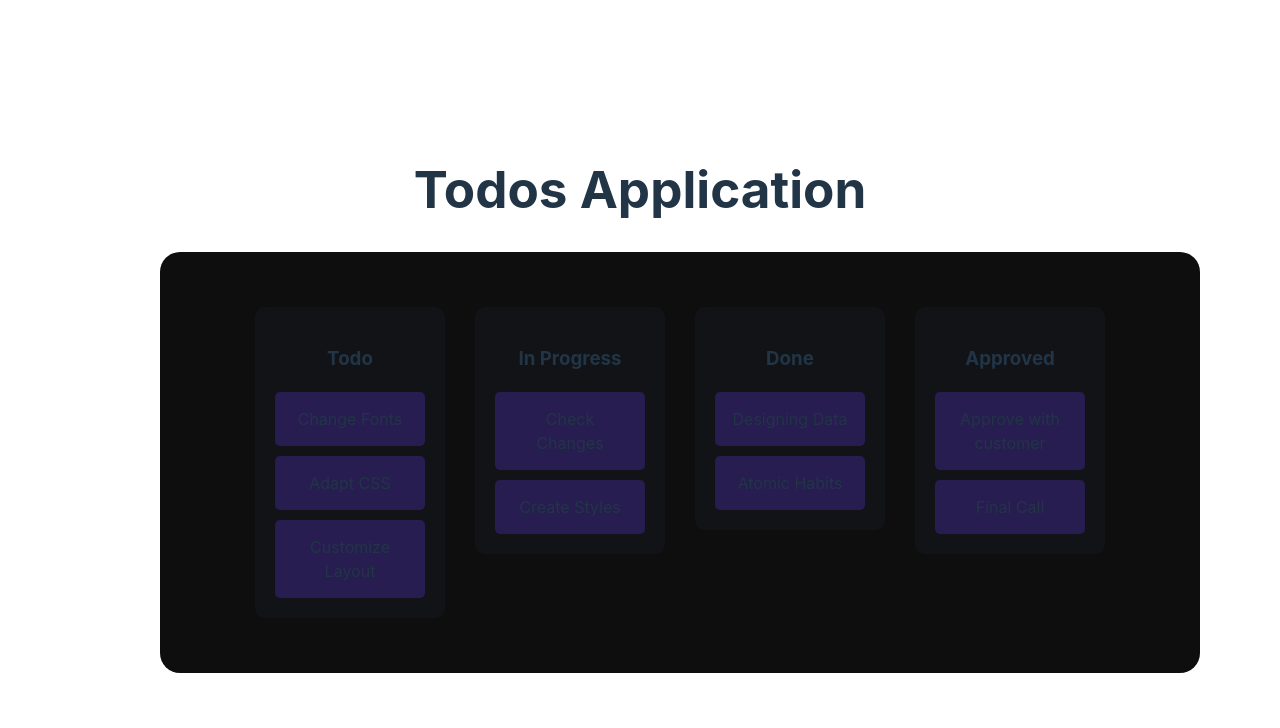
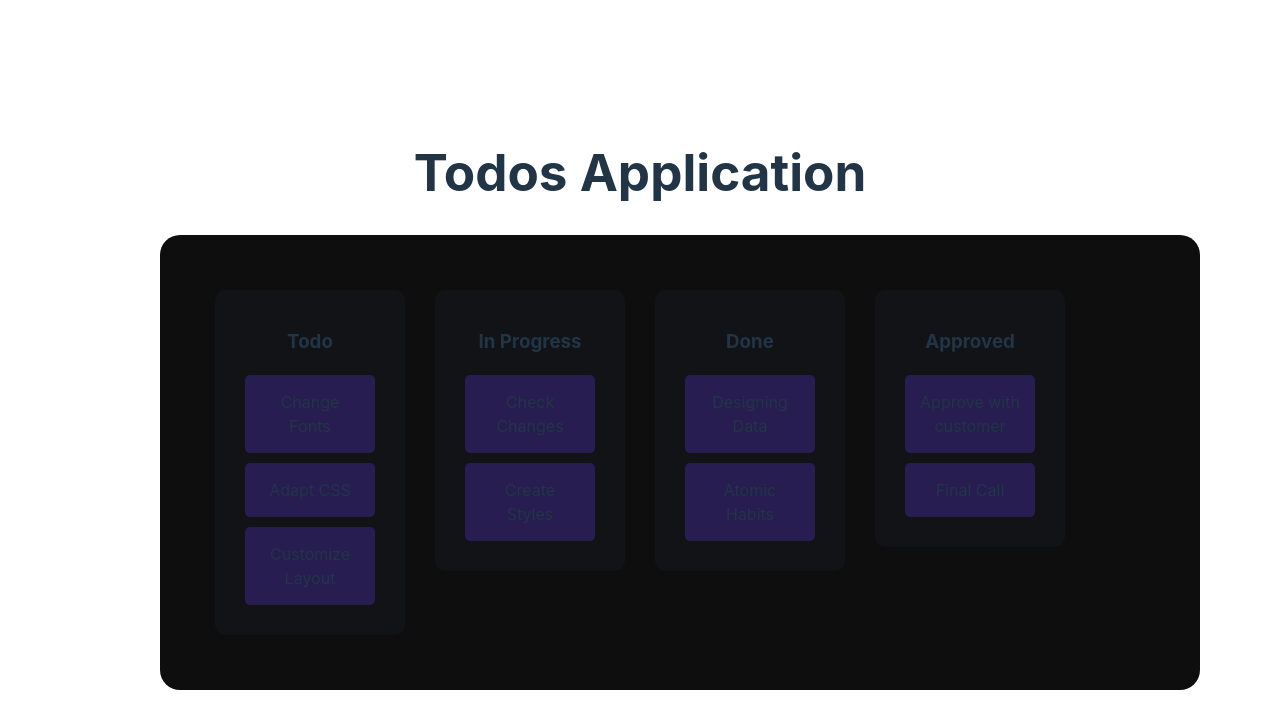
Before and after one commit to alexanderley/simple-task-manager-dnd, a React (Vite) app: page / in a window 1280 px wide. Shown: the top 728 px of the page. Built offline with nearby package versions, Linux system fonts and the light colour scheme.

Commit message:
changed naming sytem from tasks to drafts

```diff
--- a/src/App.css
+++ b/src/App.css
@@ -5,7 +5,7 @@
   text-align: center;
 }
 
-.stepContainer {
+.draftContainer {
   display: flex;
   background-color: rgb(14, 14, 14);
   gap: 15px;
@@ -16,7 +16,7 @@
   justify-content: center;
 }
 
-.step {
+.board {
   background-color: rgb(18, 19, 23);
   padding: 20px;
   border-radius: 10px;
@@ -24,26 +24,22 @@
   margin: 15px;
 }
 
-.taskContainer {
+.draftContainer {
   display: flex;
   flex-direction: column;
   gap: 10px;
 }
 
-.task {
+.draft {
   background-color: rgb(40, 29, 81);
   border-radius: 5px;
   padding: 15px 15px;
+  margin: 10px;
 }
 
 .flexRow {
-  /* display: inline-flex; */
-  /* flex-direction: row;
-  flex-wrap: wrap;
-  gap: 15px; */
   display: flex;
   -webkit-box-align: start;
   align-items: start;
   flex-wrap: wrap;
-  /* gap: 30px; */
 }
--- a/src/App.jsx
+++ b/src/App.jsx
@@ -6,7 +6,7 @@ import { DragDropContext, Droppable, Draggable } from "react-beautiful-dnd";
 const DATA = [
   {
     id: "0e2f0db1-5457-46b0-949e-8032d2f9997a",
-    step: "Todo",
+    draft: "Todo",
     items: [
       { id: "26fd50b3-3841-496e-8b32-73636f6f4197", name: "Change Fonts" },
       { id: "b0ee9d50-d0a6-46f8-96e3-7f3f0f9a2525", name: "Adapt CSS" },
@@ -18,7 +18,7 @@ const DATA = [
   },
   {
     id: "487f68b4-1746-438c-920e-d67b7df46247",
-    step: "In Progress",
+    draft: "In Progress",
     items: [
       { id: "deadbeef-abcd-1234-5678-badcoffeebadc0", name: "Check Changes" },
       {
@@ -29,7 +29,7 @@ const DATA = [
   },
   {
     id: "abcdef12-34ab-cdef-5678-901234567890",
-    step: "Done",
+    draft: "Done",
     items: [
       {
         id: "95ee6a5d-f927-4579-8c15-2b4eb86210ae",
@@ -40,7 +40,7 @@ const DATA = [
   },
   {
     id: "98765432-abcdef-1234-abcd-567812345abc",
-    step: "Approved",
+    draft: "Approved",
     items: [
       {
         id: "960cbbcf-89a0-4d79-aa8e-56abbc15eacc",
@@ -52,7 +52,7 @@ const DATA = [
 ];
 
 function App() {
-  const [tasks, setTasks] = useState(DATA);
+  const [draft, setDraft] = useState(DATA);
 
   const handleDragDrop = (results) => {
     console.log("Results: ", results);
@@ -67,24 +67,24 @@ function App() {
     )
       return;
 
-    // Reordering functionaly of each of the task columnns
+    // Reordering functionaly of each of the draft columnns
     if (type === "column") {
-      const reorderedTasks = [...tasks];
+      const reordereddraft = [...draft];
       const sourceIndex = source.index;
       const destinationIndex = destination.index;
 
-      const [removedTask] = reorderedTasks.splice(sourceIndex, 1);
+      const [removedDraft] = reordereddraft.splice(sourceIndex, 1);
 
-      reorderedTasks.splice(destinationIndex, 0, removedTask);
+      reordereddraft.splice(destinationIndex, 0, removedDraft);
 
-      return setTasks(reorderedTasks);
+      return setDraft(reordereddraft);
     }
   };
 
   return (
     <>
       <h1>Todos Application</h1>
-      <div className="stepContainer">
+      <div className="draftContainer">
         <DragDropContext onDragEnd={handleDragDrop}>
           <Droppable droppableId="ROOT" type="column" direction="horizontal">
             {(provided) => (
@@ -93,10 +93,10 @@ function App() {
                 ref={provided.innerRef}
                 className="flexRow"
               >
-                {tasks.map((taskGroup, index) => (
+                {draft.map((draftGroup, index) => (
                   <Draggable
-                    draggableId={taskGroup.id}
-                    key={taskGroup.id}
+                    draggableId={draftGroup.id}
+                    key={draftGroup.id}
                     index={index}
                   >
                     {(provided) => (
@@ -105,12 +105,12 @@ function App() {
                         {...provided.draggableProps}
                         ref={provided.innerRef}
                       >
-                        <div className="step" key={taskGroup.id}>
-                          <h3>{taskGroup.step}</h3>
+                        <div className="board" key={draftGroup.id}>
+                          <h3>{draftGroup.draft}</h3>
                           <div className="taskContainer">
-                            {taskGroup.items.map((task) => (
-                              <div className="task" key={task.id}>
-                                {task.name}
+                            {draftGroup.items.map((draft) => (
+                              <div className="draft" key={draft.id}>
+                                {draft.name}
                               </div>
                             ))}
                           </div>
@@ -123,18 +123,6 @@ function App() {
               </div>
             )}
           </Droppable>
-          {/* {tasks.map((taskGroup) => (
-            <div className="step" key={taskGroup.id}>
-              <h3>{taskGroup.step}</h3>
-              <div className="taskContainer">
-                {taskGroup.items.map((task, taskIndex) => (
-                  <div className="task" key={task.id}>
-                    {task.name}
-                  </div>
-                ))}
-              </div>
-            </div>
-          ))} */}
         </DragDropContext>
       </div>
     </>
```
